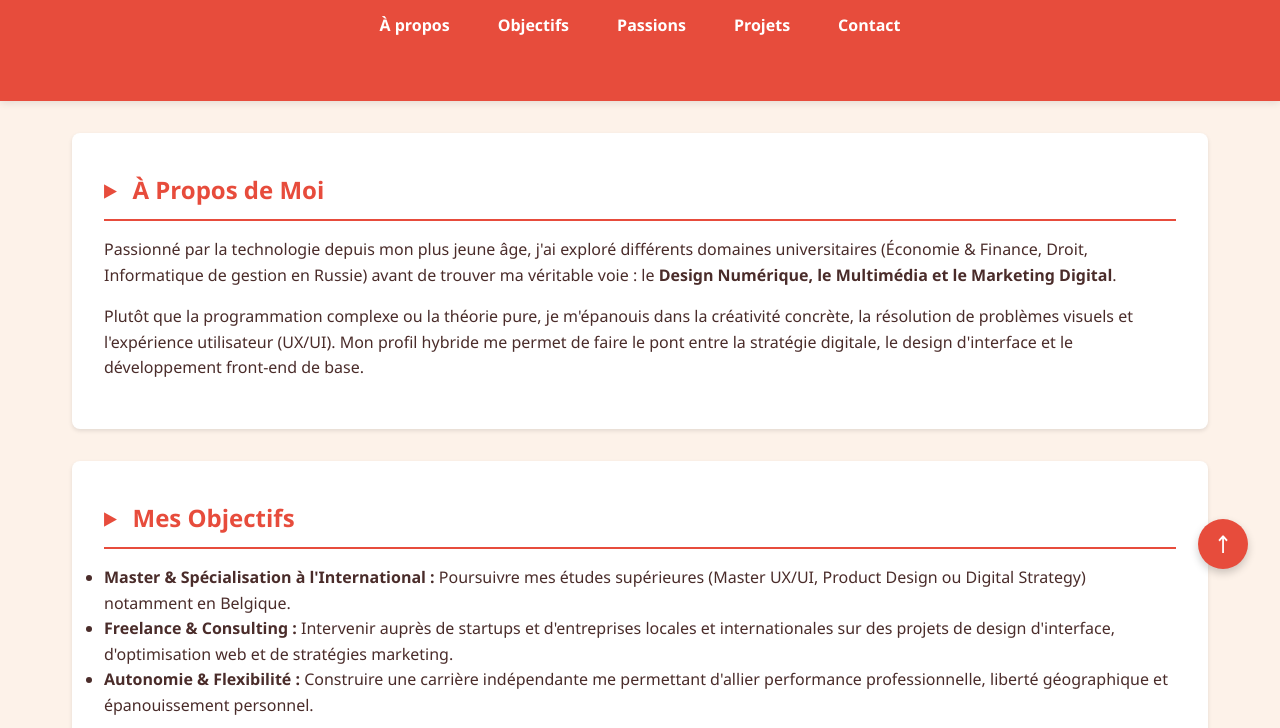
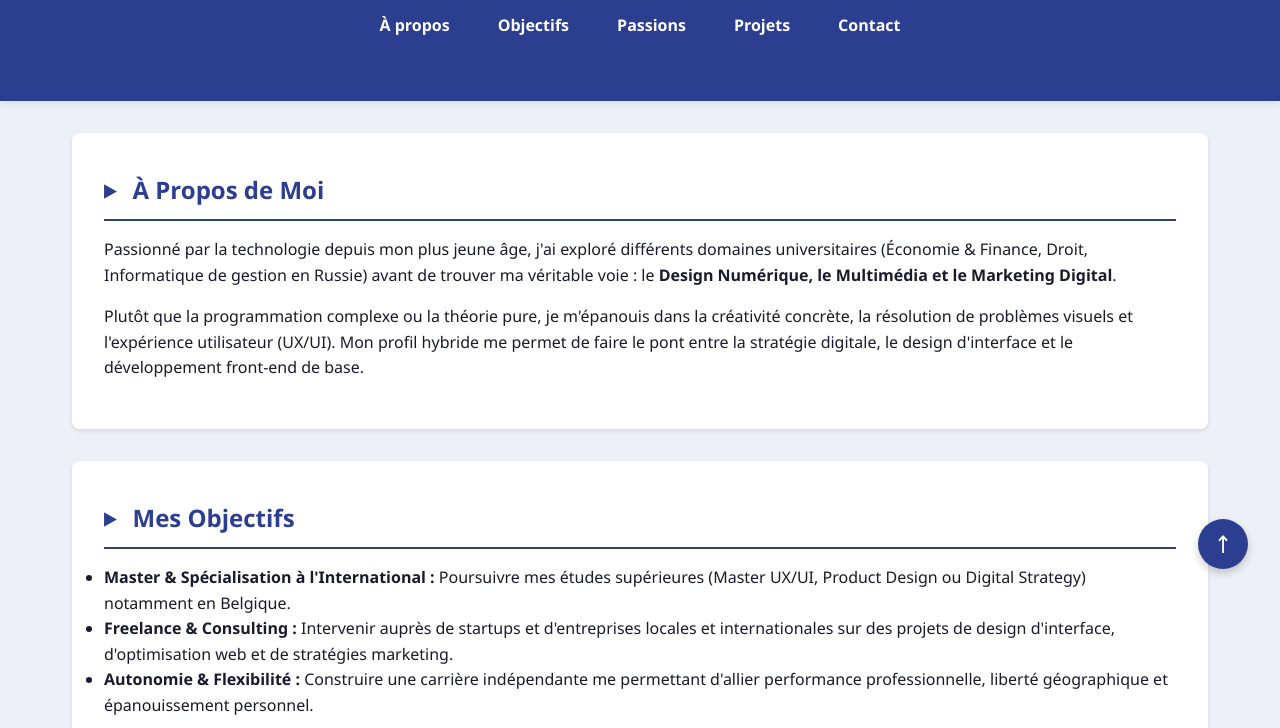
Before and after one commit to seyramdnh/gd-110-Webdesign, a plain HTML site: page index.html in a window 1280 px wide. Shown: the part 199-927 px from the top of the page. Drawn offline with Linux system fonts and the light colour scheme.

Commit message:
Exercice variables CSS : thème personnalisé Nuit étoilée

```diff
--- a/style.css
+++ b/style.css
@@ -1,10 +1,10 @@
 /* ===== VARIABLES CSS ===== */
 :root {
   /* ----- THÈME ACTIF : FORÊT ----- */
-    --couleur-primaire: #e74c3c;
-  --couleur-secondaire: #f1c40f;
-  --couleur-fond: #fdf2e9;
-  --couleur-texte: #4a2c2a;
+     --couleur-primaire: #2c3e8f;
+  --couleur-secondaire: #8e44ad;
+  --couleur-fond: #eef0f8;
+  --couleur-texte: #1a1a2e;
 
   /* ----- THÈME OCÉAN (désactivé) -----
   --couleur-primaire: #3498db;
```
